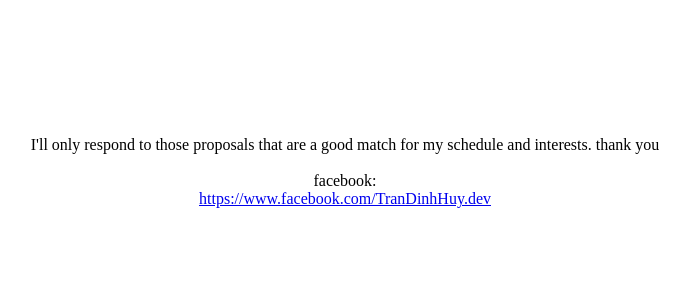
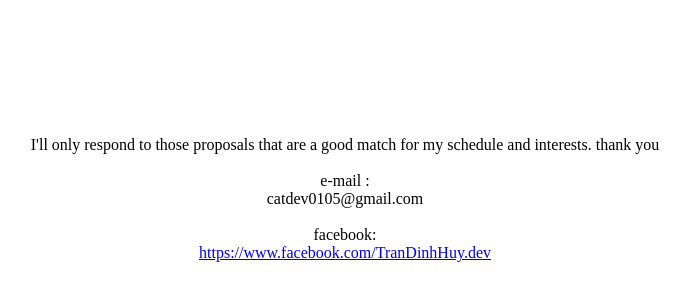
Before and after one commit to allenmeou/website_portfolio, a plain HTML site: page contact.html in a window 1280 px wide. Shown: the part 264-564 px from the top of the page, without its empty margins (295-984 px from the left). Drawn offline with Linux system fonts and the light colour scheme.

Commit message:
upload code

```diff
--- a/contact.html
+++ b/contact.html
@@ -55,6 +55,11 @@
       </div>
       <br />
       <div class="socials">
+        <p>e-mail :</p>
+        <p>catdev0105@gmail.com</p>
+      </div>
+      <br />
+      <div class="socials">
         <p>facebook:</p>
         <a href="https://www.facebook.com/TranDinhHuy.dev" target="_blank">
           https://www.facebook.com/TranDinhHuy.dev</a
```
